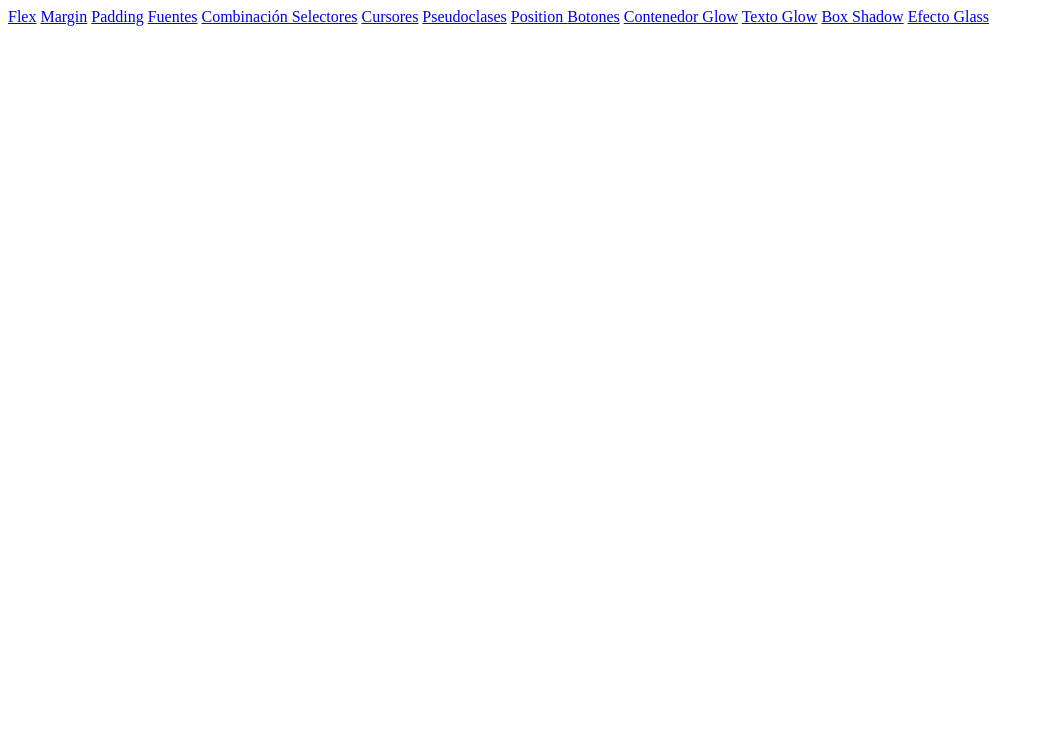
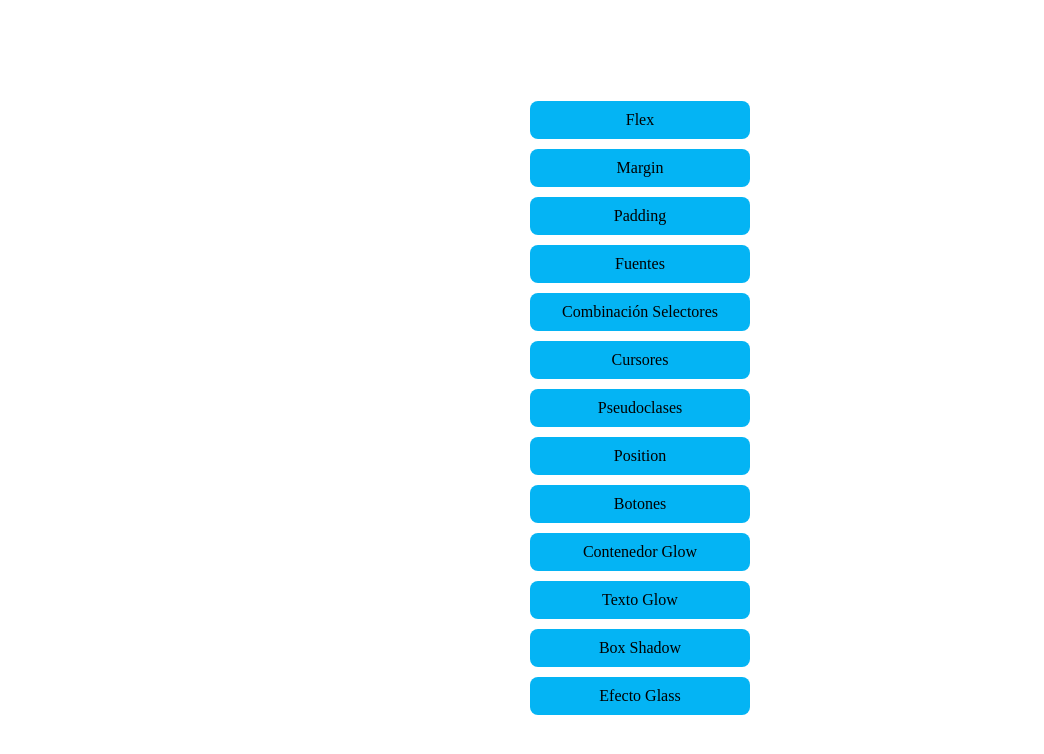
Before and after one commit to LauraArredondoDev/ApuntesCSS, a plain HTML site: page index.html in a window 1280 px wide. Shown: the whole page, without its empty margins (0-1044 px from the left). Drawn offline with Linux system fonts and the light colour scheme; the site is published under a folder, as on GitHub Pages, so addresses that start at the root find nothing.

Commit message:
Modificación de enlaces

```diff
--- a/index.html
+++ b/index.html
@@ -3,22 +3,22 @@
 <head>
     <meta charset="UTF-8">
     <meta name="viewport" content="width=device-width, initial-scale=1.0">
-    <link rel="stylesheet" href="/styles/index.css">
+    <link rel="stylesheet" href="./styles/index.css">
     <title>Document</title>
 </head>
 <body>
-    <a href="/flex/flex.html">Flex</a>
-    <a href="/margin/margin.html">Margin</a>
-    <a href="/padding/padding.html">Padding</a>
-    <a href="/fuentes/fuentes.html">Fuentes</a>
-    <a href="/combinacion-selectores/combinacion-selectores.html">Combinación Selectores</a>
-    <a href="/Cursores/cursores.html">Cursores</a>
-    <a href="/Pseudoclases/pseudoclases.html">Pseudoclases</a>
-    <a href="/position/position.html">Position </a>
-    <a href="/botones/botones.html">Botones</a>
-    <a href="/contenedor-glow/contenedor-glow.html">Contenedor Glow</a>
-    <a href="/texto-glow/texto-glow.html">Texto Glow</a>
-    <a href="/box-shadow/box-shadow.html">Box Shadow</a>
-    <a href="/efecto-glass/efecto-glass.html">Efecto Glass</a>
+    <a href="./flex/flex.html">Flex</a>
+    <a href="./margin/margin.html">Margin</a>
+    <a href="./padding/padding.html">Padding</a>
+    <a href="./fuentes/fuentes.html">Fuentes</a>
+    <a href="./combinacion-selectores/combinacion-selectores.html">Combinación Selectores</a>
+    <a href="./Cursores/cursores.html">Cursores</a>
+    <a href="./Pseudoclases/pseudoclases.html">Pseudoclases</a>
+    <a href="./position/position.html">Position </a>
+    <a href="./botones/botones.html">Botones</a>
+    <a href="./contenedor-glow/contenedor-glow.html">Contenedor Glow</a>
+    <a href="./texto-glow/texto-glow.html">Texto Glow</a>
+    <a href="./box-shadow/box-shadow.html">Box Shadow</a>
+    <a href="./efecto-glass/efecto-glass.html">Efecto Glass</a>
 </body>
 </html>
```
